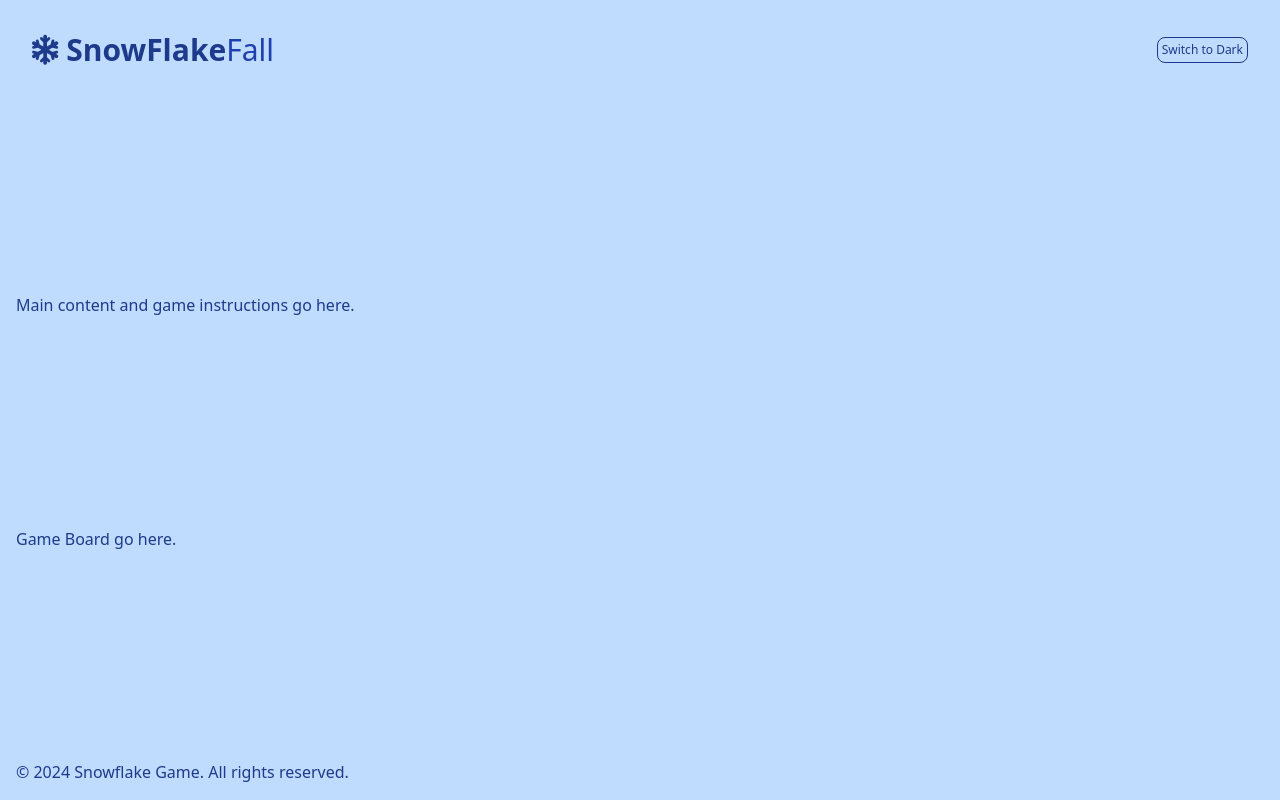
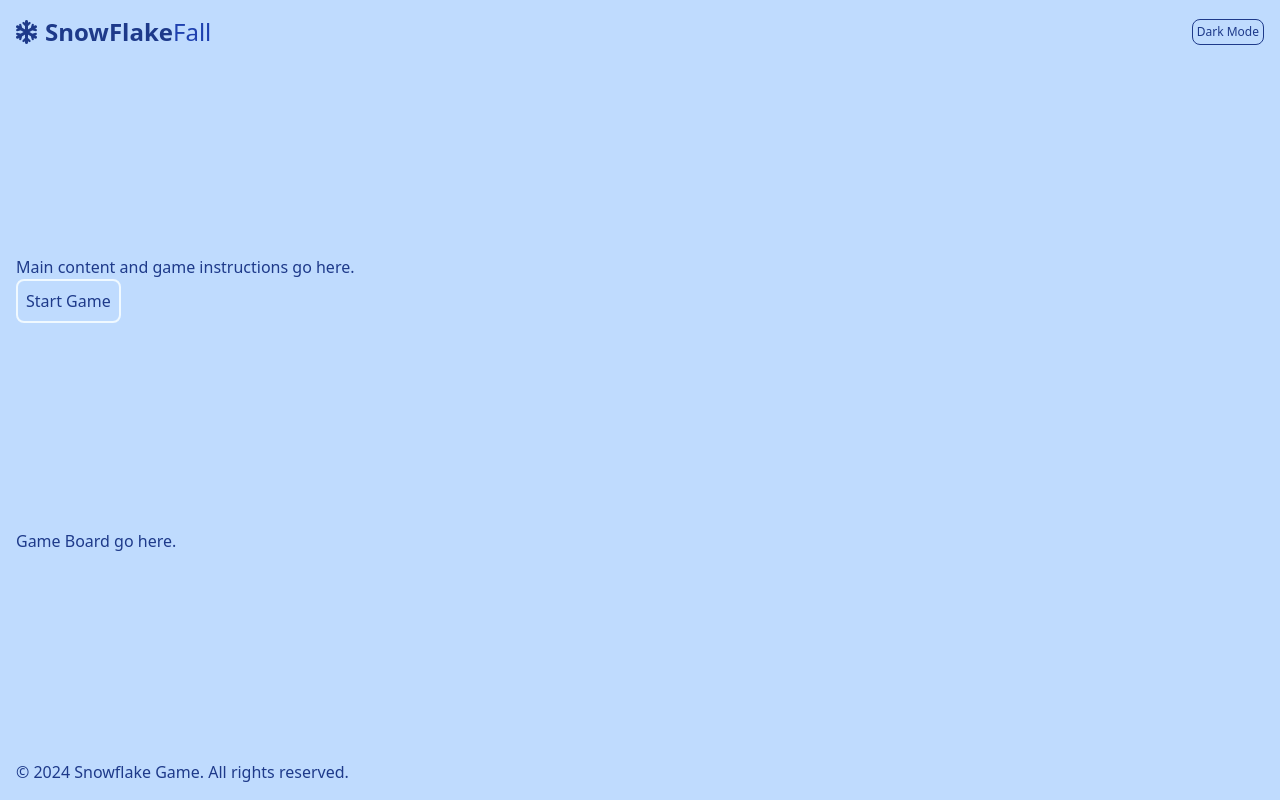
Before and after one commit to tbrown034/snowflake-fall, a React (Vite) app: page / in a window 1280 px wide. Built offline with nearby package versions, Linux system fonts and the light colour scheme.

Commit message:
minor fixes

```diff
--- a/src/components/UI/Header.jsx
+++ b/src/components/UI/Header.jsx
@@ -1,7 +1,7 @@
 export default function Header({ onToggleDarkMode, isDarkMode }) {
   return (
-    <header className={`flex justify-between items-center p-4 `}>
-      <div className="flex items-center gap-2 text-3xl">
+    <header className={`flex justify-between items-center  `}>
+      <div className="flex items-center gap-2 text-2xl">
         <i className="fas fa-snowflake"></i>
         <div>
           <span
@@ -22,13 +22,13 @@ export default function Header({ onToggleDarkMode, isDarkMode }) {
       </div>
       <button
         onClick={onToggleDarkMode}
-        className={`border p-1 text-xs rounded-lg ${
+        className={`border p-1 text-xs rounded-lg transition-colors duration-300 ${
           isDarkMode
-            ? "border-blue-200 hover:bg-blue-700 text-blue-200"
-            : "border-blue-900 hover:bg-blue-300 text-blue-900"
+            ? "border-blue-200 hover:bg-blue-200  hover:text-blue-900 text-blue-200"
+            : "border-blue-900 hover:bg-blue-900 hover:text-blue-200 text-blue-900"
         }`}
       >
-        {isDarkMode ? "Switch to Light" : "Switch to Dark"}
+        {isDarkMode ? "Light Mode" : "Dark Mode"}
       </button>
     </header>
   );
--- a/src/components/UI/Main.jsx
+++ b/src/components/UI/Main.jsx
@@ -2,6 +2,9 @@ export default function Main() {
   return (
     <main className="">
       <p>Main content and game instructions go here.</p>
+      <button className=" p-2  border-2  border-sky-50 rounded-lg dark:border-blue-900">
+        Start Game
+      </button>
     </main>
   );
 }
```
